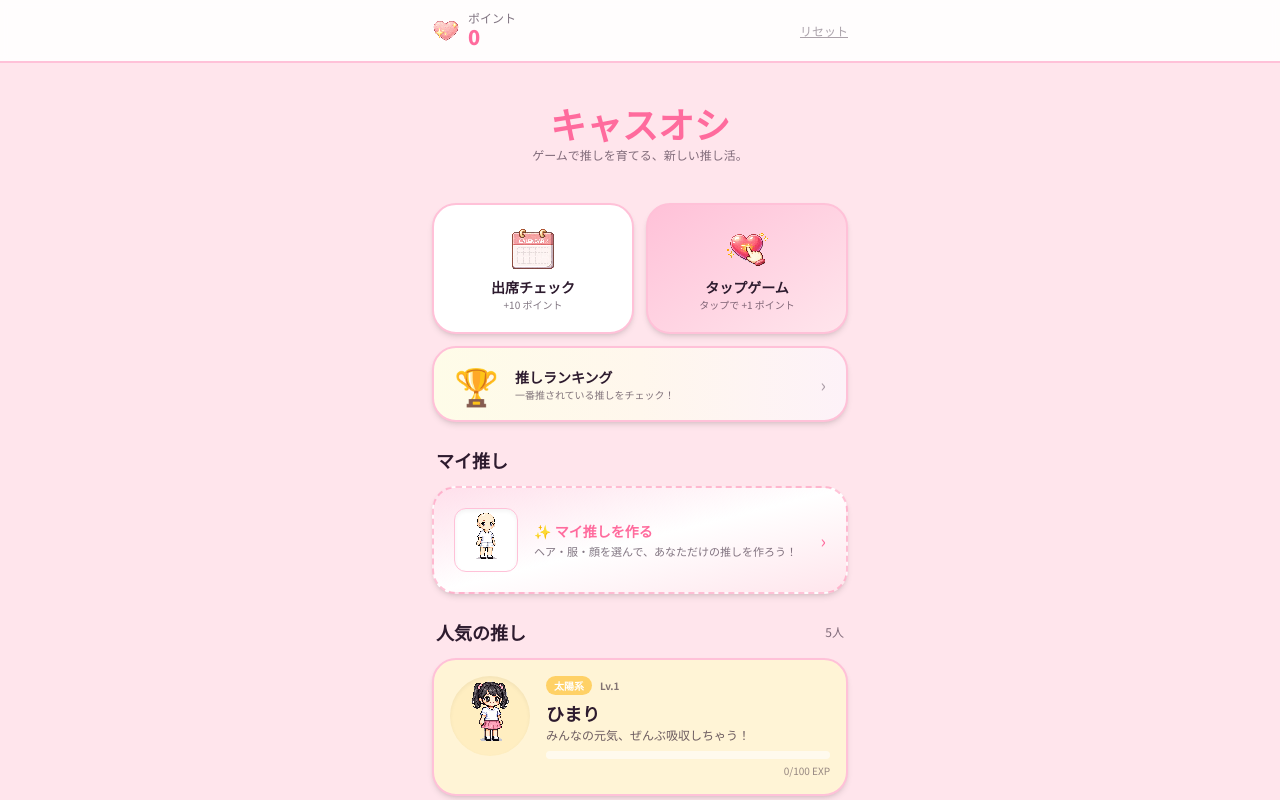
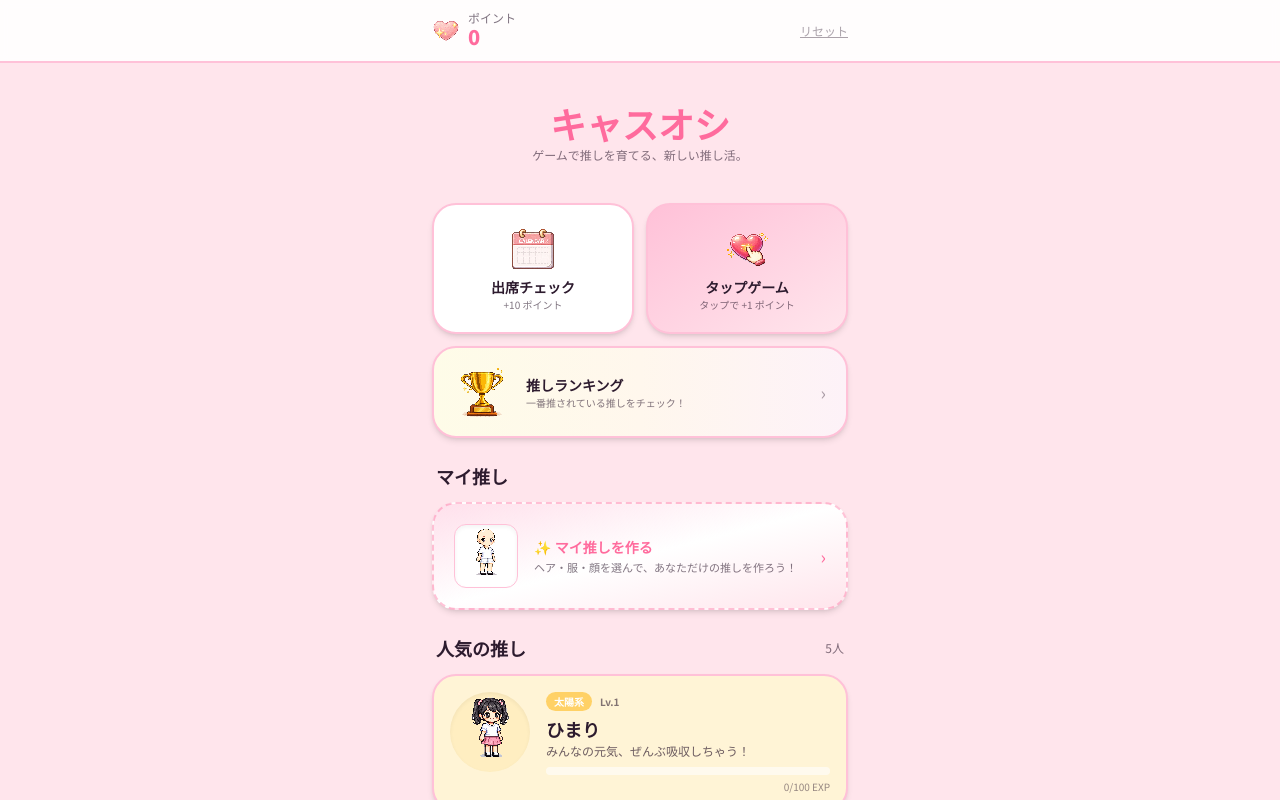
Before and after one commit to GIMGAHEE/casoshi-new, a React (Vite) app: page / in a window 1280 px wide. Shown: the top 800 px of the page. Built offline with nearby package versions, Linux system fonts and the light colour scheme.

Commit message:
Replace 🏆 emoji with custom pixel-art golden trophy: Home ranking button icon and Ranking screen header. Completes the emoji-to-custom-icon set for the main 3 action buttons (calendar/tap/trophy) plus PointsBar heart.

```diff
--- a/src/screens/Home.jsx
+++ b/src/screens/Home.jsx
@@ -73,7 +73,12 @@ export default function Home({
           onClick={onOpenRanking}
           className="card w-full flex items-center gap-4 px-5 py-4 bg-gradient-to-r from-yellow-50 via-orange-50 to-pink-50 hover:scale-[1.01] transition-transform"
         >
-          <div className="text-4xl">🏆</div>
+          <img
+            src="/icons/trophy.png"
+            alt=""
+            className="w-14 h-14"
+            style={{ imageRendering: 'pixelated' }}
+          />
           <div className="flex-1 text-left">
             <div className="text-sm font-bold text-oshi-dark">推しランキング</div>
             <div className="text-[10px] text-oshi-dark/60">一番推されている推しをチェック！</div>
--- a/src/screens/Ranking.jsx
+++ b/src/screens/Ranking.jsx
@@ -44,8 +44,14 @@ export default function Ranking({ myOshi, supports, onBack, onSelectCharacter })
 
       {/* 헤더 */}
       <section className="text-center py-2">
-        <div className="text-3xl font-black text-oshi-main">
-          🏆 推しランキング
+        <div className="text-3xl font-black text-oshi-main flex items-center justify-center gap-2">
+          <img
+            src="/icons/trophy.png"
+            alt=""
+            className="w-10 h-10"
+            style={{ imageRendering: 'pixelated' }}
+          />
+          推しランキング
         </div>
         <div className="text-xs text-oshi-dark/60 mt-1">
           一番推されているのは誰？
```
Also changed, not shown: public/icons/trophy.png (added).
